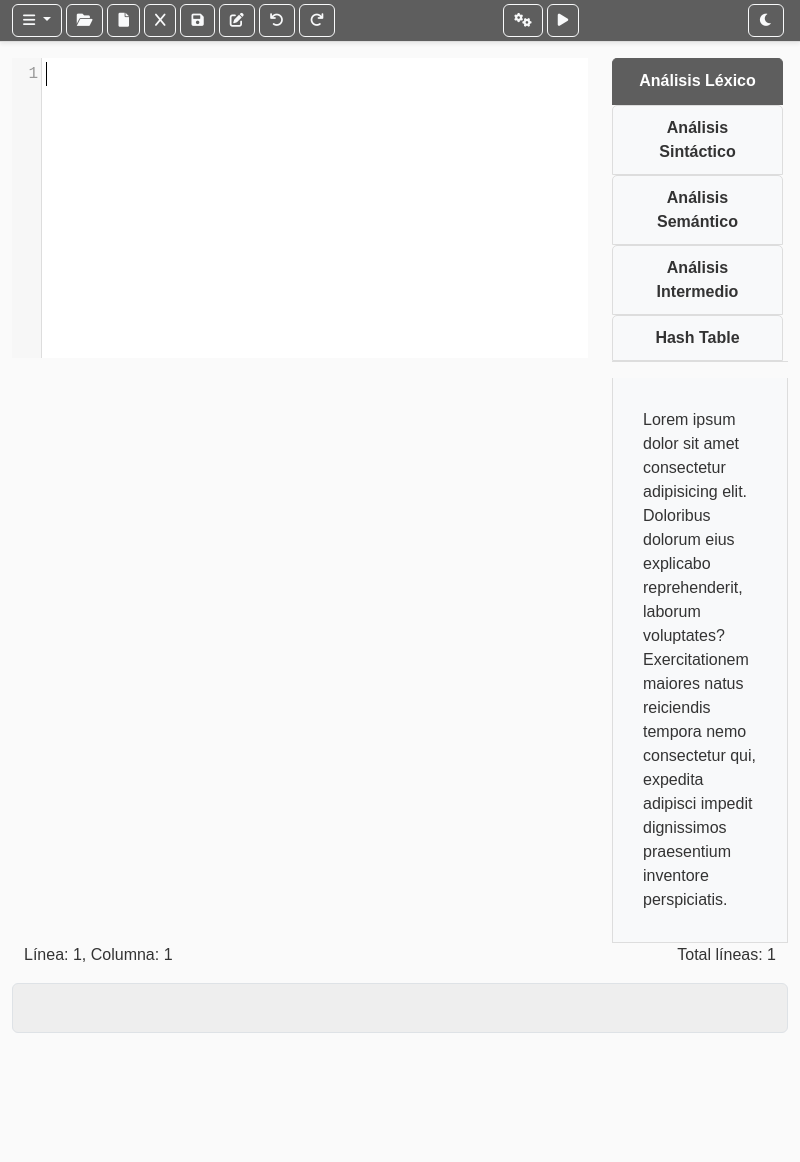
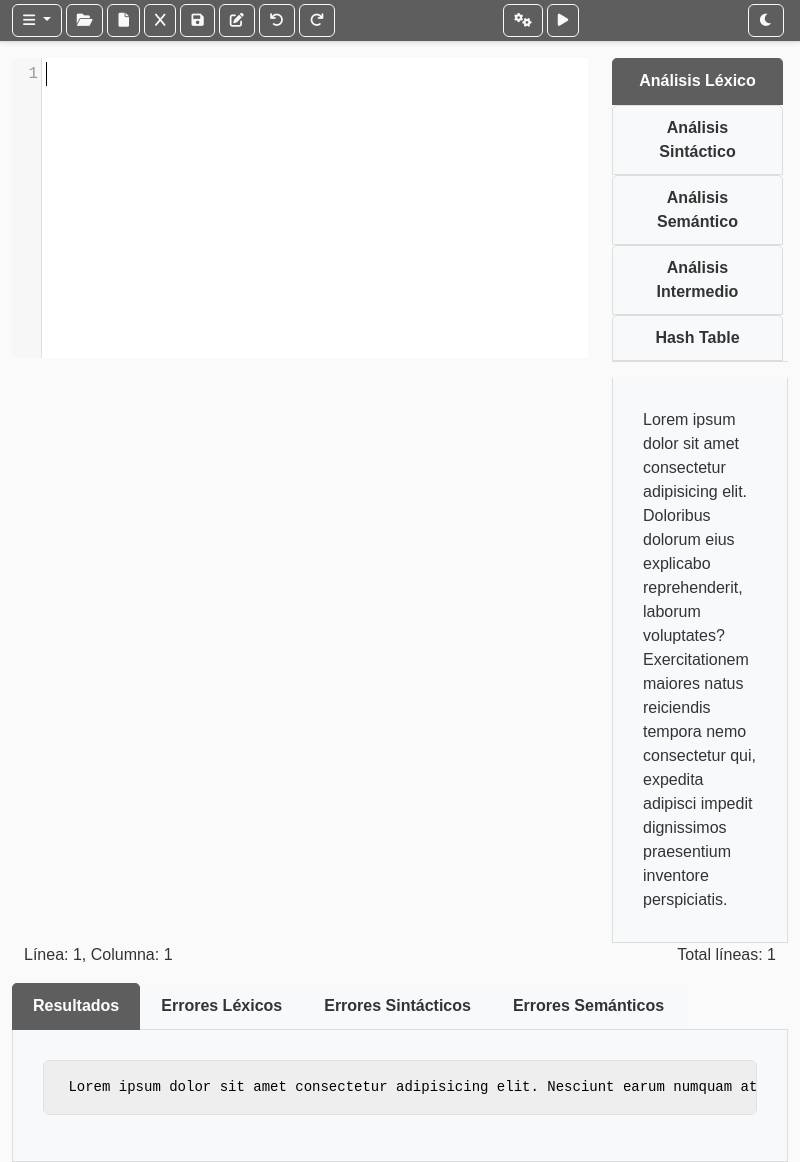
Before and after one commit to DiegoRuP/keide-ide, an Electron app: page renderer/index.html in a window 800 px wide. Before the commit the page ends 1033 px from the top, so only its background shows below. Drawn offline with nearby package versions, Linux system fonts and the light colour scheme; no server answers.

Commit message:
feat(design): all logs tabs

```diff
--- a/renderer/css/styles.css
+++ b/renderer/css/styles.css
@@ -160,6 +160,72 @@ body.dark-mode .tab-content {
     white-space: nowrap; /* Evitar que el texto se divida en varias líneas */
 }
 
+/* Estilos para las pestañas de logs */
+.nav-tabs {
+    border-bottom: 1px solid #ddd;
+    margin-bottom: 0;
+}
+
+.nav-tabs .nav-link {
+    border: 1px solid transparent;
+    border-radius: 5px 5px 0 0;
+    padding: 10px 20px;
+    background-color: #F8F9FA; /* Fondo claro */
+    color: #333; /* Texto claro */
+    font-weight: bold;
+    text-align: center;
+    transition: background-color 0.3s, color 0.3s;
+}
+
+.nav-tabs .nav-link.active {
+    background-color: #5e5e5e;
+    color: #FFF;
+    border-color: #5e5e5e;
+    border-bottom: 2px solid #5e5e5e;
+}
+
+.nav-tabs .nav-link:hover {
+    background-color: #5e5e5e;
+    color: white;
+}
+
+/* Estilos para el dark-mode */
+body.dark-mode .nav-tabs .nav-link {
+    background-color: #1E1E1E; /* Fondo oscuro */
+    color: #E0E0E0; /* Texto claro */
+    border-color: #292929;
+}
+
+body.dark-mode .nav-tabs .nav-link.active {
+    background-color: #333; /* Fondo activo */
+    color: #E0E0E0;
+    border-color: #292929;
+    border-bottom: 2px solid #292929; /* Fondo inferior */
+}
+
+body.dark-mode .nav-tabs .nav-link:hover {
+    background-color: #333;
+    color: white;
+}
+
+/* Estilos para el contenido de las pestañas */
+.tab-content {
+    padding: 10px;
+    border: 1px solid #ddd;
+    border-top: none;
+    background-color: #f8f9fa; /* Fondo claro */
+}
+
+body.dark-mode .tab-content {
+    background-color: #333; /* Fondo oscuro */
+    color: #E0E0E0; /* Texto claro */
+    border-color: #292929;
+}
+
+.tab-pane {
+    padding: 20px;
+}
+
 /* Reducir el margen entre los botones */
 .me-2 {
     margin-right: 0.25rem !important; /* Reducir el margen derecho */
--- a/renderer/index.html
+++ b/renderer/index.html
@@ -185,7 +185,37 @@
         <!-- Frame para los logs -->
         <div class="row mt-3">
             <div class="col-12">
-                <pre id="output" class="h-100 p-3 border rounded"></pre>
+                <!-- Pestañas para los resultados y errores -->
+                <ul class="nav nav-tabs" id="logsTabs" role="tablist">
+                    <li class="nav-item" role="presentation">
+                        <button class="nav-link active" id="resultados-tab" data-bs-toggle="tab" data-bs-target="#resultados" type="button" role="tab" aria-controls="resultados" aria-selected="true">Resultados</button>
+                    </li>
+                    <li class="nav-item" role="presentation">
+                        <button class="nav-link" id="errores-lexicos-tab" data-bs-toggle="tab" data-bs-target="#errores-lexicos" type="button" role="tab" aria-controls="errores-lexicos" aria-selected="false">Errores Léxicos</button>
+                    </li>
+                    <li class="nav-item" role="presentation">
+                        <button class="nav-link" id="errores-sintacticos-tab" data-bs-toggle="tab" data-bs-target="#errores-sintacticos" type="button" role="tab" aria-controls="errores-sintacticos" aria-selected="false">Errores Sintácticos</button>
+                    </li>
+                    <li class="nav-item" role="presentation">
+                        <button class="nav-link" id="errores-semanticos-tab" data-bs-toggle="tab" data-bs-target="#errores-semanticos" type="button" role="tab" aria-controls="errores-semanticos" aria-selected="false">Errores Semánticos</button>
+                    </li>
+                </ul>
+
+                <!-- Contenido de las pestañas -->
+                <div class="tab-content" id="logsTabsContent">
+                    <div class="tab-pane fade show active" id="resultados" role="tabpanel" aria-labelledby="resultados-tab">
+                        <pre id="output-resultados" class="h-100 p-3 border rounded"> Lorem ipsum dolor sit amet consectetur adipisicing elit. Nesciunt earum numquam at vitae ut deleniti quisquam harum explicabo, nisi aspernatur minima molestiae molestias, illo error natus sequi quos fugiat placeat!</pre>
+                    </div>
+                    <div class="tab-pane fade" id="errores-lexicos" role="tabpanel" aria-labelledby="errores-lexicos-tab">
+                        <pre id="output-lexicos" class="h-100 p-3 border rounded">Lorem ipsum dolor sit amet consectetur adipisicing elit. Autem ad ipsam unde quam quae enim illo, adipisci aliquid. Vitae id iste harum rerum nobis laborum eos nostrum alias delectus accusantium.</pre>
+                    </div>
+                    <div class="tab-pane fade" id="errores-sintacticos" role="tabpanel" aria-labelledby="errores-sintacticos-tab">
+                        <pre id="output-sintacticos" class="h-100 p-3 border rounded">Lorem ipsum, dolor sit amet consectetur adipisicing elit. Atque, ipsum temporibus, repellendus ab, numquam ratione maiores sapiente quasi natus odit placeat quo esse recusandae excepturi rerum dolorem. Libero, ad itaque.</pre>
+                    </div>
+                    <div class="tab-pane fade" id="errores-semanticos" role="tabpanel" aria-labelledby="errores-semanticos-tab">
+                        <pre id="output-semanticos" class="h-100 p-3 border rounded">Lorem ipsum dolor sit, amet consectetur adipisicing elit. Aliquid eum dignissimos eos ad labore natus odit vero dolorem impedit atque amet eius obcaecati quisquam ratione harum, illum animi minus quibusdam?</pre>
+                    </div>
+                </div>
             </div>
         </div>
     </main>
```
